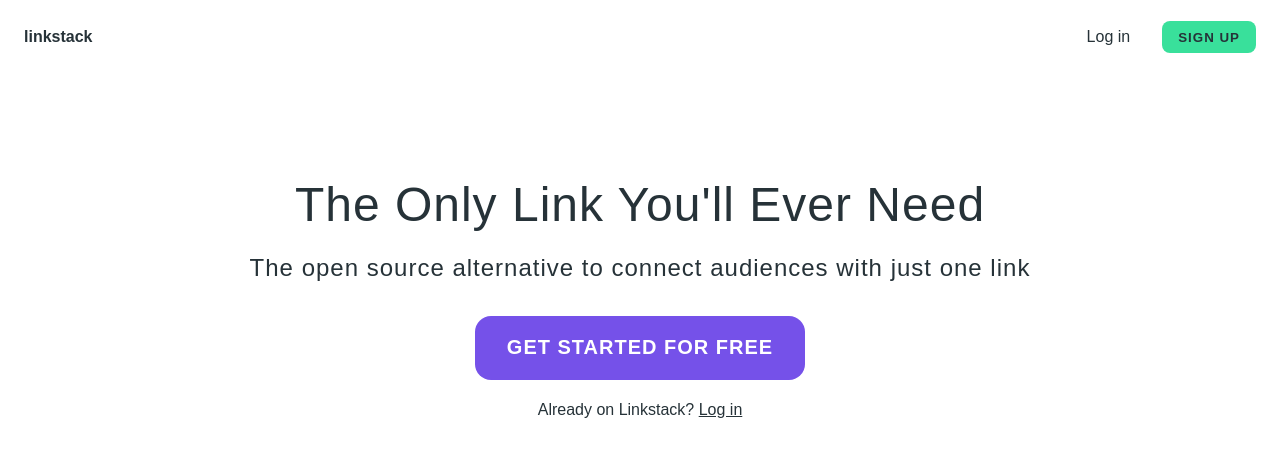
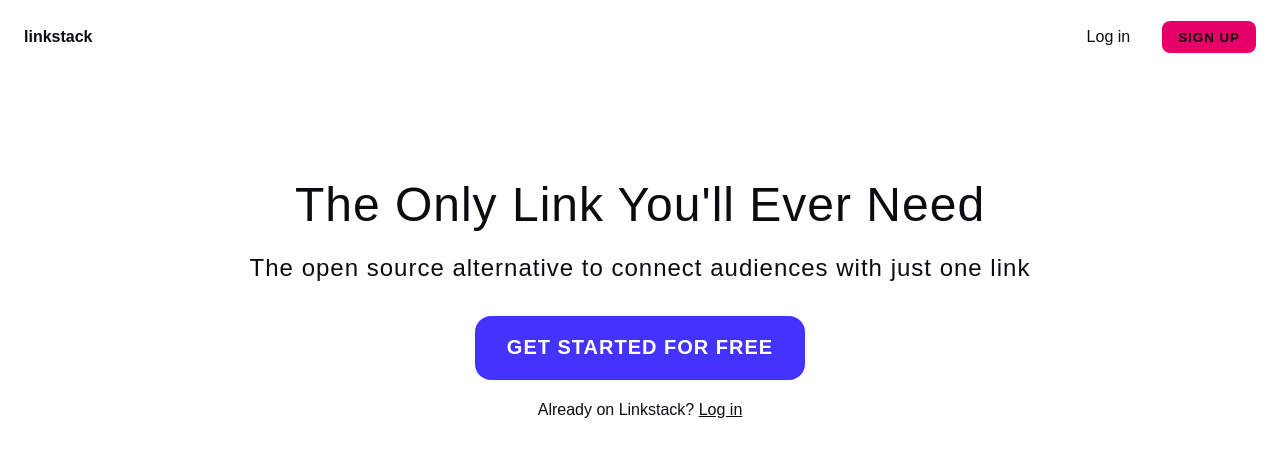
Before and after one commit to vgarmes/link-stack, a React (Create React App) app in the folder client/: page / in a window 1280 px wide. Shown: the top 456 px of the page. Built offline with nearby package versions, Linux system fonts and the light colour scheme; no server answers.

Commit message:
changed colors

```diff
--- a/client/src/styles/variables.js
+++ b/client/src/styles/variables.js
@@ -4,18 +4,10 @@
   :root {
     /* colors */
     --color-background: white;
-    --color-text: rgb(38, 50, 56);
-    --color-primary: #7551e9;
-    --color-secondary: rgb(57, 224, 155);
-    --primary-100: #e2e0ff;
-    --primary-200: #c1beff;
-    --primary-300: #a29dff;
-    --primary-400: #837dff;
-    --primary-500: #645cff;
-    --primary-600: #504acc;
-    --primary-700: #3c3799;
-    --primary-800: #282566;
-    --primary-900: #141233;
+    --color-text: hsl(222deg, 22%, 5%);
+    --color-primary: hsl(245deg, 100%, 60%);
+    --color-secondary: hsl(333deg, 100%, 45%);
+    --color-tertiary: hsl(255deg, 85%, 30%);
 
     /* grey */
     --grey-50: #f8fafc;
```
